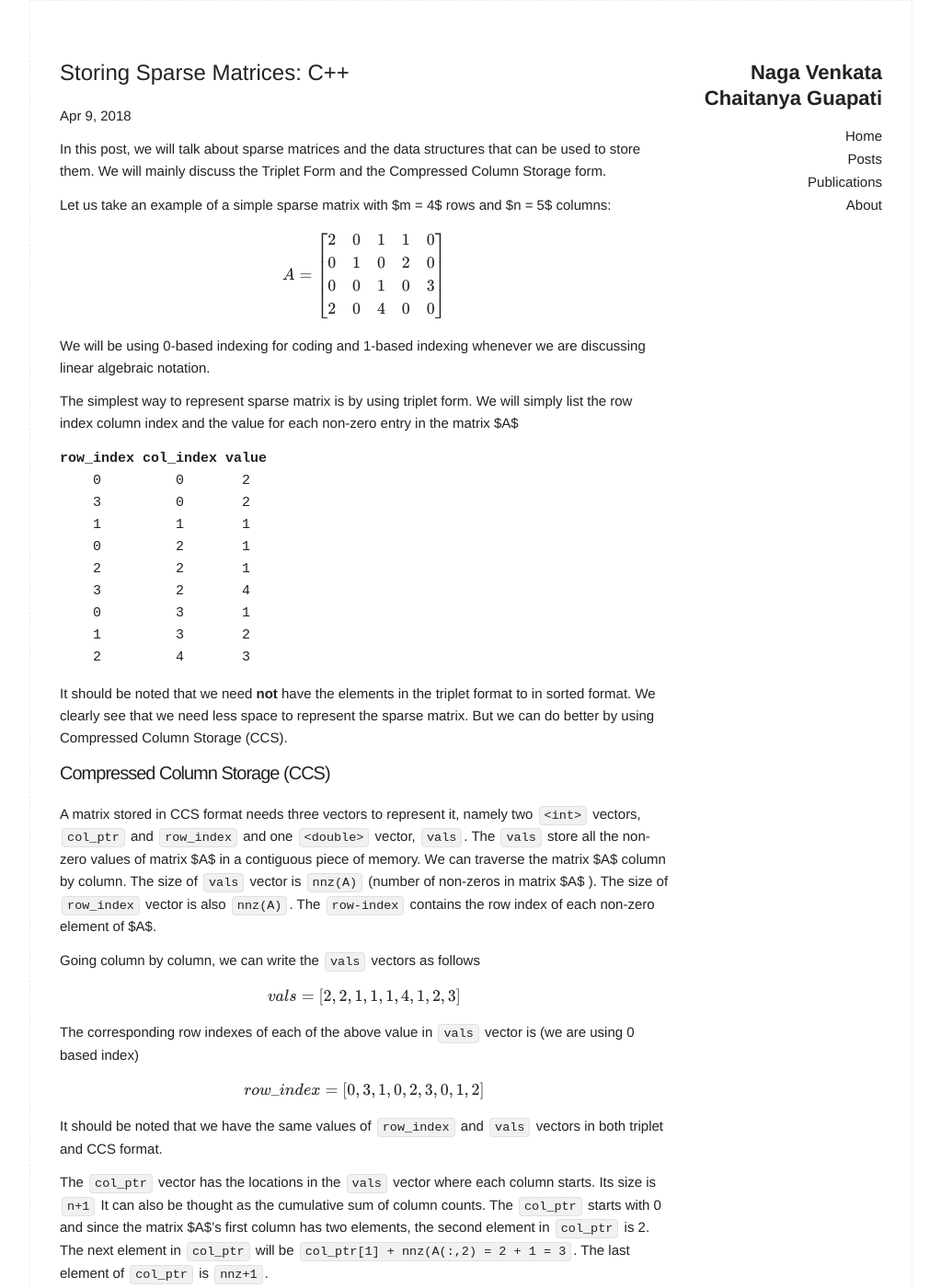
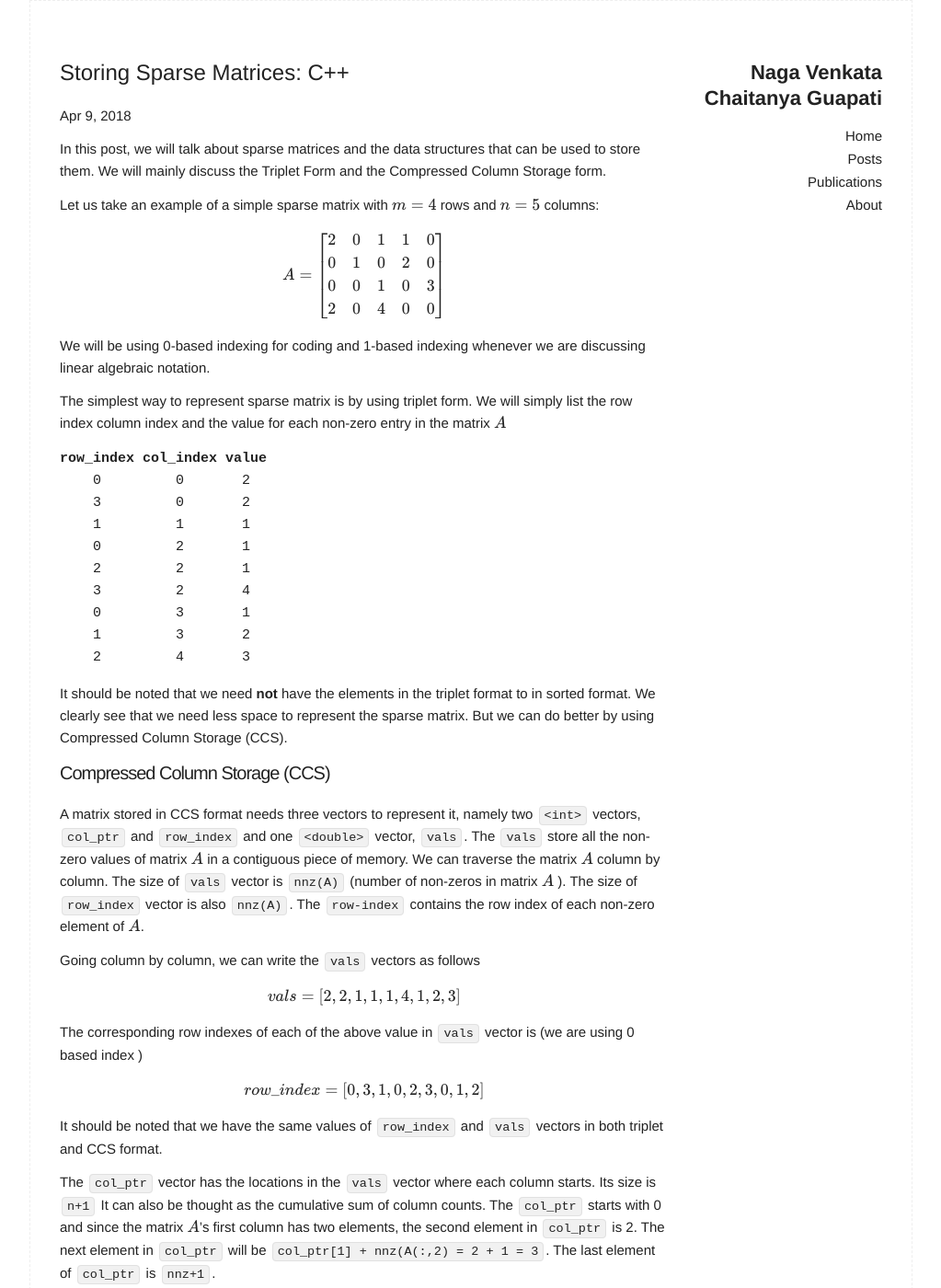
Before and after one commit to CGudapati/cgudapati.github.io, a Jekyll site: the page built from _posts/2018-04-09-Storing-Sparse-Matrices.markdown, in a window 1280 px wide and 1400 px high. Shown: the whole window at 92% size, without its empty margins (128-1151 px from the left). Built offline with Jekyll 4.4.1, drawn with Linux system fonts in a browser that asks for light colours; formulas are drawn with MathJax 3; part of the change alters nothing that is shown; some of the changed text lies outside the part shown.

```diff
--- a/_includes/mathjax_support
+++ b/_includes/mathjax_support
@@ -6,12 +6,12 @@
       }
     },
     tex2jax: {
-      inlineMath: [ ['$','$'],
+      inlineMath: [ ['$','$'] ],
       displayMath: [ ['$$','$$'] ],
       processEscapes: true,
     }
   });
 </script>
 <script type="text/javascript"
-        src="https://cdn.mathjax.org/mathjax/latest/MathJax.js?config=TeX-AMS-MML_HTMLorMML">
+        src="https://cdnjs.cloudflare.com/ajax/libs/mathjax/2.7.1/MathJax.js?config=TeX-AMS-MML_HTMLorMML">
 </script>
--- a/_posts/2018-04-09-Storing-Sparse-Matrices.markdown
+++ b/_posts/2018-04-09-Storing-Sparse-Matrices.markdown
@@ -41,7 +41,7 @@ Going column by column, we can write the `vals` vectors as follows
 
 $$vals = [2,2,1,1,1,4,1,2,3] $$
 
-The corresponding row indexes of each of the above value in `vals` vector is (we are using 0 based index)
+The corresponding row indexes of each of the above value in `vals` vector is (we are using 0 based index )
 
 $$row\_index = [0,3,1,0,2,3,0,1,2] $$
 
@@ -66,5 +66,3 @@ struct SSparseMat{
 ~~~
 
 We can use the above struture to store both the triplet matrices and CCS matrices.
-
-(Text In Parenthesis)
```
